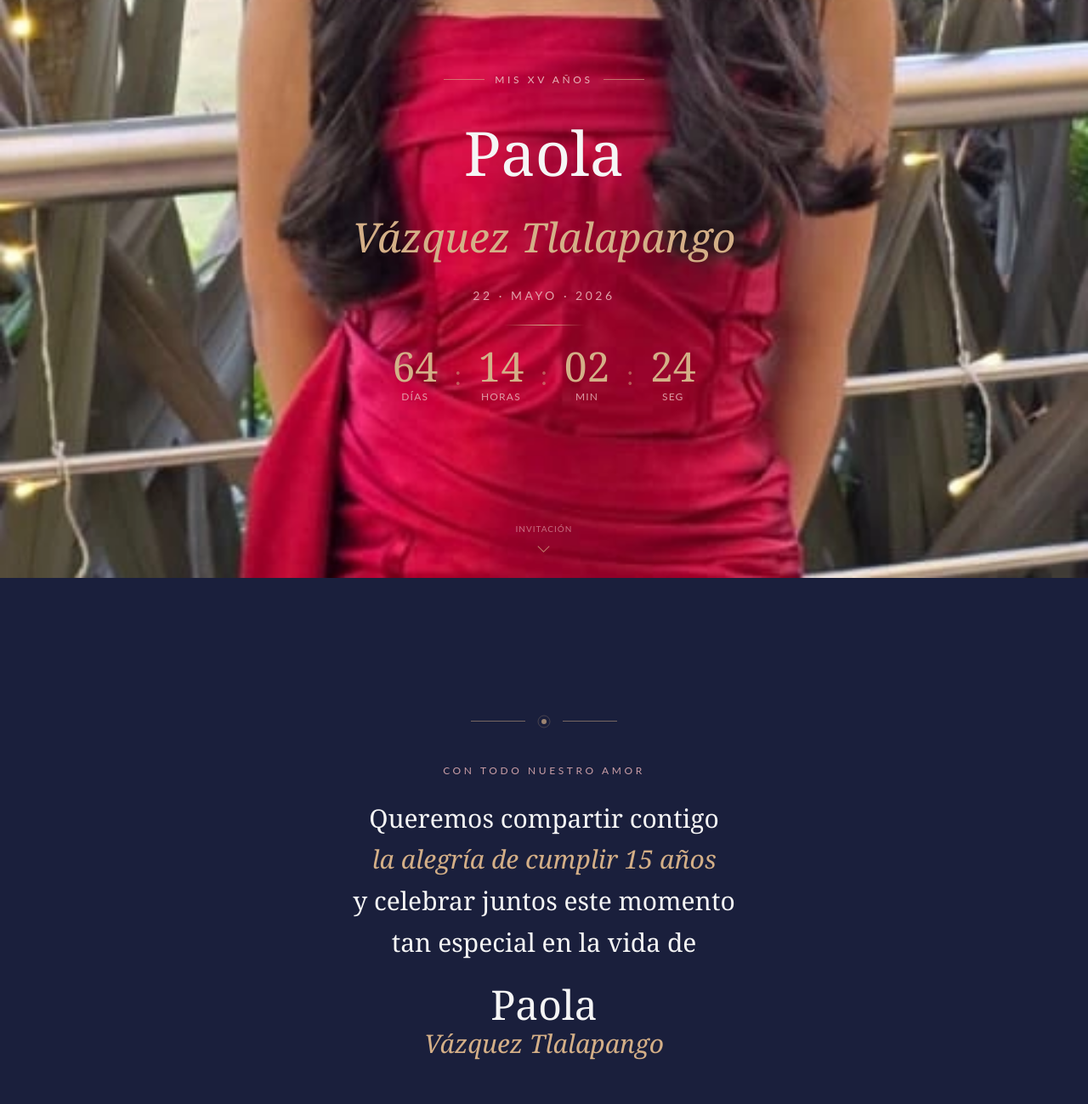
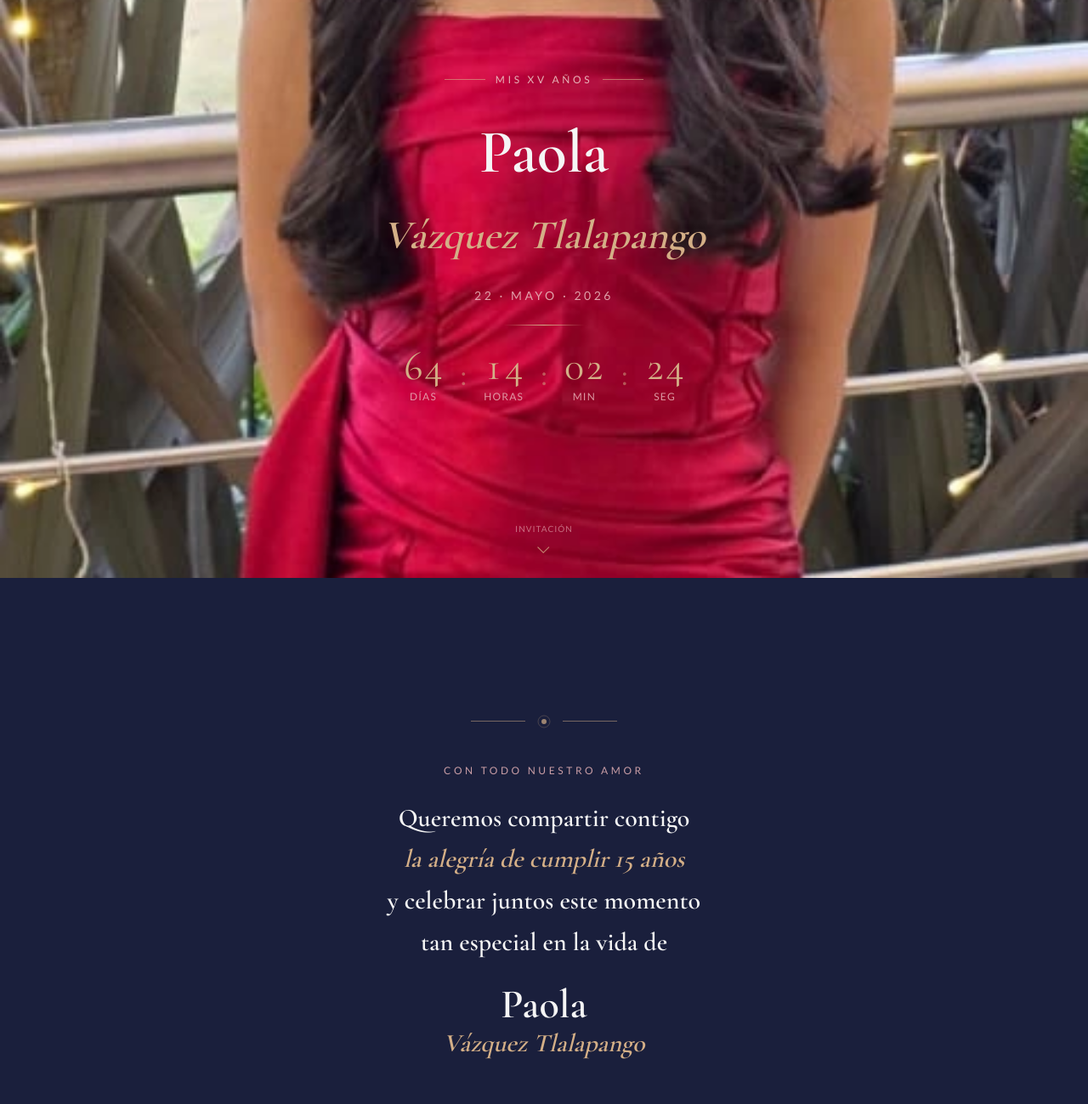
Before and after one commit to yue-codes/xv-paola-invitacion, an Astro site: page / in a window 1280 px wide. Shown: the part 120-1419 px from the top of the page at 85% size. Built offline with nearby package versions, Linux system fonts and the light colour scheme; Astro itself is replaced by a stand-in of ours.

Commit message:
fuente actualizada

```diff
--- a/package.json
+++ b/package.json
@@ -13,6 +13,8 @@
   },
   "dependencies": {
     "@astrojs/preact": "^5.0.2",
+    "@fontsource/cormorant-garamond": "^5.2.11",
+    "@fontsource/lato": "^5.2.7",
     "@tailwindcss/vite": "^4.2.1",
     "astro": "^6.0.5",
     "preact": "^10.29.0",
--- a/src/components/sections/ConfirmSection.astro
+++ b/src/components/sections/ConfirmSection.astro
@@ -62,7 +62,7 @@ import Confirm from "@components/sections/Confirm";
     padding: 12px 14px;
     font-size: 0.95rem;
     font-family: var(--font-body);
-    font-weight: 300;
+    font-weight: 400;
     color: var(--color-text);
     width: 100%;
     outline: none;
--- a/src/components/sections/FamilySection.astro
+++ b/src/components/sections/FamilySection.astro
@@ -72,7 +72,7 @@ const groups: FamilyGroup[] = [
           <div class="stagger flex flex-col items-center gap-3 w-full">
             {group.people.map((person) => (
               <p
-                class="reveal font-display text-xl sm:text-2xl font-normal text-center"
+                class="reveal font-display text-xl sm:text-2xl font-semibold text-center"
                 style="color: var(--color-text);"
               >
                 {person.name}
--- a/src/components/sections/Hero.astro
+++ b/src/components/sections/Hero.astro
@@ -44,13 +44,13 @@ import Countdown from "@components/ui/Countdown";
 
     <!-- Nombre animado -->
     <h1
-      class="hero-name font-display text-5xl leading-tight font-normal sm:text-6xl md:text-7xl"
+      class="hero-name font-display text-5xl leading-tight font-bold sm:text-6xl md:text-7xl"
       style="color: var(--color-text);"
     >
       Paola
       <br />
       <span
-        class="font-display text-3xl font-normal italic sm:text-4xl md:text-5xl"
+        class="font-display text-3xl font-semibold italic sm:text-4xl md:text-5xl"
         style="color: var(--color-gold);"
       >
         Vázquez Tlalapango
--- a/src/components/sections/Invitation.astro
+++ b/src/components/sections/Invitation.astro
@@ -26,7 +26,7 @@
 
   <!-- Texto principal -->
   <p
-    class="reveal font-display text-xl sm:text-2xl md:text-3xl font-normal leading-relaxed w-full"
+    class="reveal font-display text-xl sm:text-2xl md:text-3xl font-semibold leading-relaxed w-full"
     style="color: var(--color-text); transition-delay: 0.2s;"
   >
     Queremos compartir contigo
@@ -40,7 +40,7 @@
 
   <!-- Nombre destacado -->
   <h2
-    class="reveal font-display text-4xl sm:text-5xl font-normal mt-6 mb-4"
+    class="reveal font-display text-4xl sm:text-5xl font-semibold mt-6 mb-4"
     style="color: var(--color-text); transition-delay: 0.35s;"
   >
     Paola
--- a/src/components/sections/Schedule.astro
+++ b/src/components/sections/Schedule.astro
@@ -126,7 +126,7 @@ const events: Event[] = [
               <!-- Info -->
               <div class="p-5 flex flex-col gap-3">
                 <h3
-                  class="font-display text-xl font-normal leading-snug"
+                  class="font-display text-xl font-semibold leading-snug"
                   style="color: var(--color-text); white-space: pre-line;"
                 >
                   {ev.title}
--- a/src/pages/index.astro
+++ b/src/pages/index.astro
@@ -14,6 +14,7 @@ import Footer from "@components/sections/Footer.astro";
   <Invitation />
   <FamilySection />
   <Schedule />
+  <Gallery />
   <ConfirmSection />
   <Footer />
 </Layout>
--- a/src/styles/global.css
+++ b/src/styles/global.css
@@ -24,11 +24,6 @@
 }
 
 /* =============================================
-   FUENTES (Google Fonts via CSS import)
-   ============================================= */
-@import url("https://fonts.googleapis.com/css2?family=Cormorant+Garamond:ital,wght@0,300;0,400;0,600;1,300;1,400&family=Lato:wght@300;400;700&display=swap");
-
-/* =============================================
    BASE
    ============================================= */
 html {
@@ -41,8 +36,8 @@ body {
   color: var(--color-text);
   font-family: var(--font-body);
   font-weight: 400;
-  -webkit-font-smoothing: antialiased;
-  -moz-osx-font-smoothing: grayscale;
+  -webkit-font-smoothing: auto;
+  -moz-osx-font-smoothing: auto;
 }
 
 /* Headings usan la fuente display */
@@ -51,6 +46,7 @@ h2,
 h3,
 h4 {
   font-family: var(--font-display);
+  font-weight: 600;
 }
 
 /* =============================================
```
Also changed, not shown: src/layouts/Layout.astro (+12 -0 lines), pnpm-lock.yaml.
